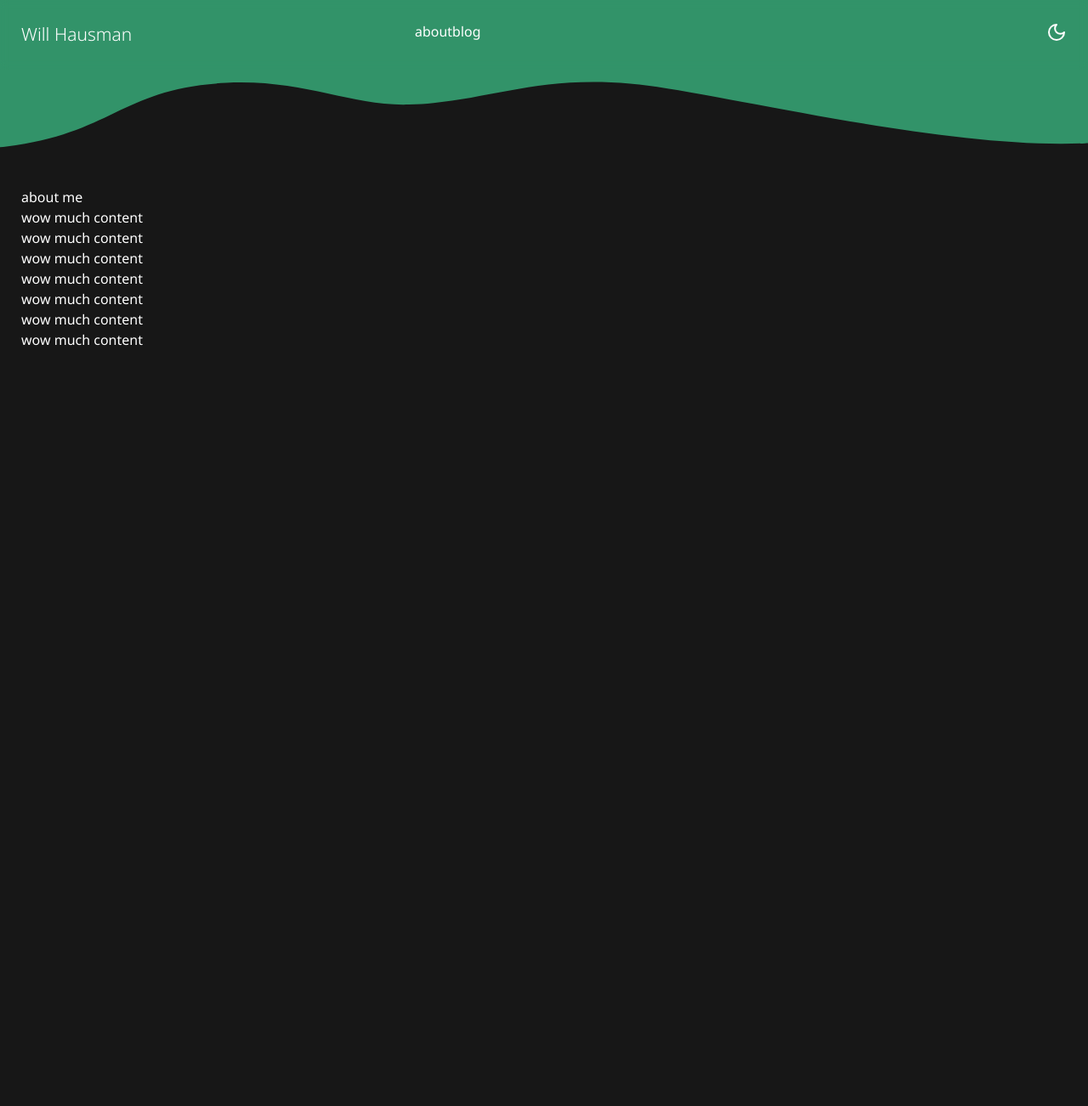
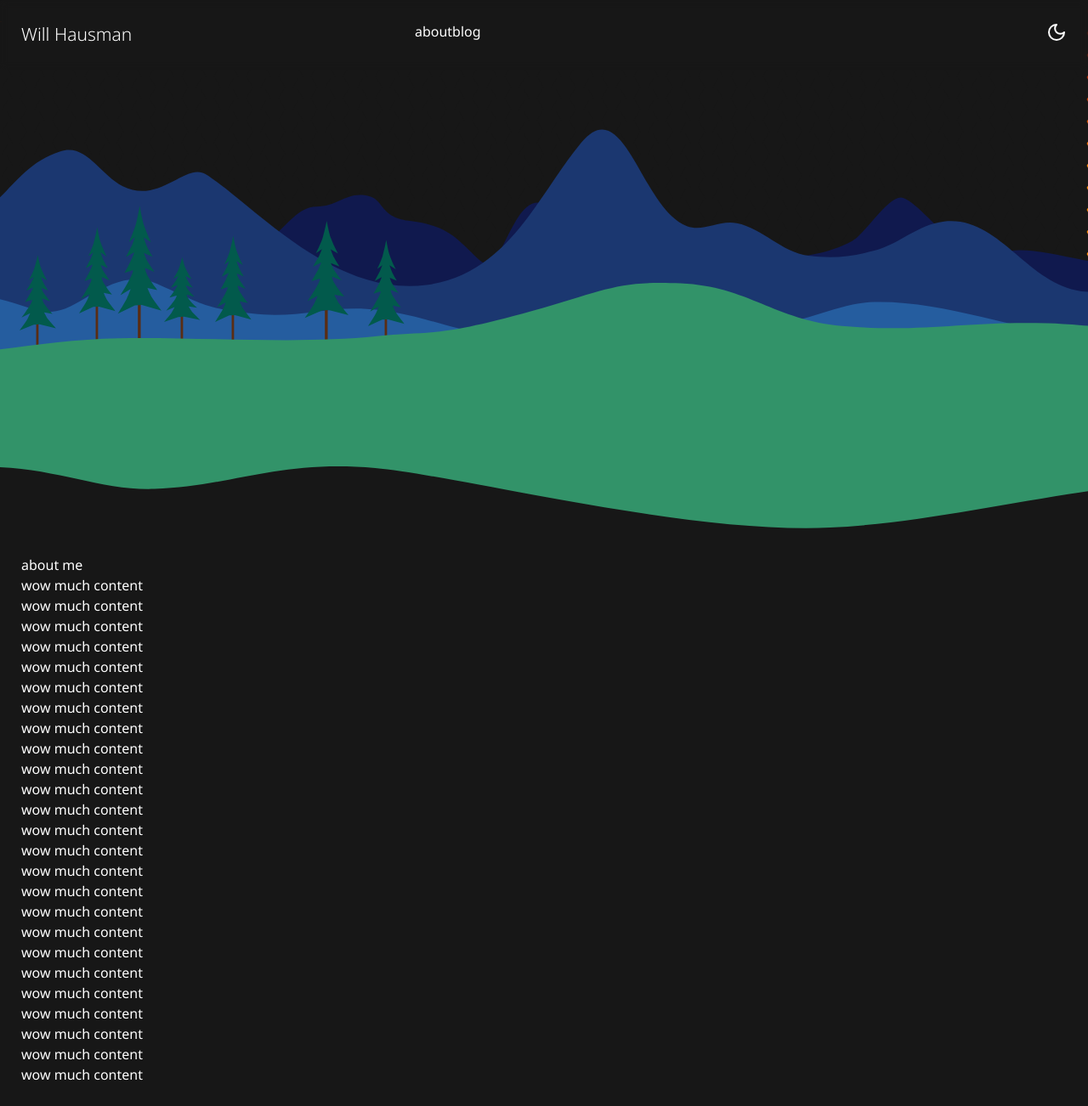
Before and after one commit to whaus7/will-hausman, a Next.js app: page /about in a window 1280 px wide. Shown: the whole page at 85% size. Before the commit the page ends 800 px from the top, so only its background shows below. Built offline with nearby package versions, Linux system fonts and the light colour scheme.

Commit message:
parallax scrolling for hero canvas

```diff
--- a/app/about/page.tsx
+++ b/app/about/page.tsx
@@ -9,6 +9,24 @@ export default function About() {
       <div>wow much content</div>
       <div>wow much content</div>
       <div>wow much content</div>
+      <div>wow much content</div>
+      <div>wow much content</div>
+      <div>wow much content</div>
+      <div>wow much content</div>
+      <div>wow much content</div>
+      <div>wow much content</div>
+      <div>wow much content</div>
+      <div>wow much content</div>
+      <div>wow much content</div>
+      <div>wow much content</div>
+      <div>wow much content</div>
+      <div>wow much content</div>
+      <div>wow much content</div>
+      <div>wow much content</div>
+      <div>wow much content</div>
+      <div>wow much content</div>
+      <div>wow much content</div>
+      <div>wow much content</div>
     </div>
   )
 }
--- a/app/blog/page.tsx
+++ b/app/blog/page.tsx
@@ -2,6 +2,34 @@ export default function Blog() {
   return (
     <div className="w-full max-w-[900]">
       <div>first blog</div>
+      <div>first blog</div>
+      <div>first blog</div>
+      <div>first blog</div>
+      <div>first blog</div>
+      <div>first blog</div>
+      <div>first blog</div>
+      <div>first blog</div>
+      <div>first blog</div>
+      <div>first blog</div>
+      <div>first blog</div>
+      <div>first blog</div>
+      <div>first blog</div>
+      <div>first blog</div>
+      <div>first blog</div>
+      <div>first blog</div>
+      <div>first blog</div>
+      <div>first blog</div>
+      <div>first blog</div>
+      <div>first blog</div>
+      <div>first blog</div>
+      <div>first blog</div>
+      <div>first blog</div>
+      <div>first blog</div>
+      <div>first blog</div>
+      <div>first blog</div>
+      <div>first blog</div>
+      <div>first blog</div>
+      <div>first blog</div>
     </div>
   )
 }
--- a/app/components/hero/Mountains.jsx
+++ b/app/components/hero/Mountains.jsx
@@ -3,6 +3,7 @@
 import styles from '@/app/components/hero/Mountains.module.css'
 import { useAppSelector } from '@/lib/hooks'
 import { selectDarkmode } from '@/lib/features/darkmode/darkmodeSlice'
+import { usePathname } from 'next/navigation'
 import Tree from '@/app/components/hero/Tree'
 import trees from '@/app/components/hero/trees'
 import Boop from '@/app/components/Boop'
@@ -10,6 +11,22 @@ import Sun from '@/app/components/svg_icons/Sun'
 
 export default function Mountains() {
   const darkmode = useAppSelector(selectDarkmode)
+  const pathname = usePathname()
+  console.log('pathname: ' + pathname)
+
+  const scrollPos = (pathname, layer) => {
+    let baseScroll = 100
+    const scrollDistance = baseScroll + layer * 50
+
+    switch (pathname) {
+      case '/':
+        return `0px`
+      case '/about':
+        return `-${scrollDistance}px`
+      case '/blog':
+        return `${scrollDistance}px`
+    }
+  }
 
   return (
     <svg
@@ -31,8 +48,9 @@ export default function Mountains() {
       <path
         className={styles.mountain}
         style={{
-          scale: 3,
           fill: darkmode ? 'rgb(16, 25, 78)' : 'rgb(0, 122, 106)',
+          transition: 'transform 1s ease',
+          transform: `translateX(${scrollPos(pathname, 1)}) scale(3.0)`,
         }}
         d="M 814.121 89.205 L 227.804 89.274 L 229.753 54.072 C 229.753 54.072 249.12 57.694 261.679 47.695 C 271.07 40.218 281.704 58.095 289.096 55.547 C 301.963 51.112 320.664 59.295 334.509 59.918 C 366.96 61.377 409.283 64.428 439.319 52.057 C 446.937 48.919 452.325 37.628 460.564 37.598 C 469.977 37.564 472.23 31.347 481.462 33.475 C 487.015 34.755 485.994 41.878 496.806 43.097 C 513.727 45.004 516.536 51.344 524.942 58.721 C 533.174 65.945 536.781 35.878 547.733 36.036 C 561.642 36.237 565.387 58.912 579.03 62.133 C 599.513 66.969 621.823 63.107 642.399 58.684 C 654.009 56.189 660.401 56.515 670.997 50.967 C 675.959 48.369 685.675 32.118 690.859 34.132 C 700.709 37.959 713.226 62.563 730.507 55.574 C 739.76 51.832 765.618 61.067 772.413 59.487 C 781.417 57.394 784.051 49.401 789.749 52.93 C 803.798 61.632 813.969 63.717 813.969 63.717 L 814.121 89.205 Z"
       />
@@ -42,8 +60,9 @@ export default function Mountains() {
         style={{
           //paintOrder: 'fill',
           fillRule: 'nonzero',
-          scale: 3,
           fill: darkmode ? 'rgb(27, 55, 112)' : 'rgb(5, 136, 124)',
+          transition: 'transform 1s ease',
+          transform: `translateX(${scrollPos(pathname, 2)}) scale(3.0)`,
         }}
         d="M 5.358 89.618 L 1023.966 89.203 L 1023.882 78.741 L 969.907 69.738 C 969.907 69.738 927.596 62.22 910.757 65.994 C 881.879 72.466 860.365 61.678 836.647 56.5 C 821.963 53.294 794.885 73.098 777.475 70.814 C 755.848 67.975 745.086 40.97 723.583 43.446 C 713.161 44.647 706.116 52.298 696.187 54.873 C 686.922 57.276 680.024 58.006 670.314 56.83 C 660.013 55.582 652.354 46.012 642.266 44.064 C 635.088 42.678 629.292 47.701 622.696 45.238 C 604.875 38.582 598.199 -7.795 581.386 12.365 C 564.445 32.679 552.878 64.054 520.506 68.326 C 483.645 73.193 451.834 35.993 434.078 24.888 C 426.204 19.963 415.862 36.93 401.465 29.584 C 392.323 24.919 387.237 12.597 377.004 15.887 C 364.945 19.764 359.549 28.077 352.543 34.672 C 335.264 50.935 286.564 68.078 257.318 65.265 C 241.894 63.781 236.754 39.485 208.251 46.607 C 193.115 50.39 179.368 67.01 155.272 69.298 C 136.392 71.091 121.547 53.798 104.36 59.395 C 84.503 65.859 69.097 71.511 50.81 74.723 C 35.933 77.336 5.602 77.847 5.602 77.847 L 5.358 89.618 Z"
       />
@@ -51,12 +70,20 @@ export default function Mountains() {
       <path
         className={styles.mountain}
         style={{
-          scale: 3,
           fill: darkmode ? 'rgb(37, 93, 159)' : 'rgb(33, 155, 140)',
+          transition: 'transform 1s ease',
+          transform: `translateX(${scrollPos(pathname, 3)}) scale(3.0)`,
         }}
         d="M 5.393 89.26 L 5.496 108.173 L 1023.822 108.084 L 1023.618 83.839 C 1023.618 83.839 975.145 75.692 951.133 76.553 C 929.606 77.325 908.979 88.923 887.475 87.674 C 877.623 87.102 868.95 79.791 859.097 79.237 C 840.947 78.217 823.586 88.566 805.409 88.824 C 774.263 89.267 744.13 74.379 712.988 75.019 C 697.373 75.34 682.526 85.24 666.97 83.839 C 652.5 82.535 641.983 80.606 627.457 80.341 C 605.146 79.934 586.093 85.681 563.812 86.907 C 549.94 87.67 538.729 80.578 518.329 78.087 C 499.236 75.755 487.767 81.907 468.68 79.528 C 449.906 77.188 451.007 76.621 431.709 67.95 C 414.96 60.424 401.514 78.583 390.311 78.834 C 382.353 79.012 370.414 72.29 362.495 73.089 C 355.376 73.807 342.885 80.466 336.088 82.702 C 309.396 91.483 291.641 80.641 263.543 80.387 C 233.434 80.115 203.435 88.997 173.423 86.566 C 158.897 85.39 145.419 77.15 130.856 76.595 C 108.364 75.738 86.532 84.775 64.129 86.949 C 44.729 88.832 5.393 89.26 5.393 89.26 Z"
       />
 
+      {/* Tree */}
+      <g
+        style={{
+          transition: 'transform 1s ease',
+          transform: `translateX(${scrollPos(pathname, 4)})`,
+        }}
+      >
         {trees.map((tree, i) => {
           return (
             <Boop
@@ -74,12 +101,15 @@ export default function Mountains() {
             </Boop>
           )
         })}
+      </g>
 
       {/* rolling hills */}
       <path
         className={styles.mountain}
         style={{
-          scale: 3,
+          transition: 'transform 1s ease',
+          transform: `translateX(${scrollPos(pathname, 4)}) scale(3.0)`,
+          //scale: 3,
           fill: darkmode ? 'rgb(50, 147, 105)' : 'rgb(112, 193, 112)',
         }}
         d="M 5.114 112.431 C 5.114 112.431 41.508 116.65 61.391 123.73 C 88.907 133.529 121.616 130.804 151.479 135.956 C 197.694 143.929 255.486 169.118 289.176 164.841 C 331.383 159.483 334.189 141.986 375.246 139.854 C 405.595 138.278 424.239 149.12 447.141 148.366 C 477.615 147.363 495.521 136.83 533.82 140.151 C 565.366 142.887 655.941 166.229 712.217 163.54 C 759.753 161.268 812.448 145.599 852.882 146.098 C 890.155 146.559 923.887 143.674 949.522 135.271 C 990.275 121.913 1023.29 117.284 1023.29 117.284 L 1023.4 97.509 C 1023.4 97.509 973.276 99.345 921.167 95.841 C 874.458 92.7 826.388 84.234 797.298 83.362 C 765.481 82.409 748.458 87.162 716.783 84.414 C 690.346 82.12 680.131 68.85 653.594 67.685 C 628.491 66.584 624.595 70.313 595.388 78.519 C 557.184 89.254 555.004 86.229 534.485 88.442 C 504.237 91.704 463.82 88.629 433.342 89.212 C 396.291 89.921 368.857 98.984 331.847 97.322 C 302.966 96.024 273.347 99.006 244.915 94.45 C 231.15 92.245 218.729 85.428 204.935 83.362 C 187.128 80.696 168.771 80.749 150.741 81.833 C 116.257 83.905 83.125 96.281 48.571 97.127 C 34.416 97.474 5.493 92.921 5.493 92.921 L 5.114 112.431 Z"
--- a/app/layout.tsx
+++ b/app/layout.tsx
@@ -4,6 +4,8 @@ import type { Metadata } from 'next'
 import '@/app/globals.css'
 import ThemeProvider from '@/app/components/ThemeProvider'
 import Header from '@/app/components/header/Header'
+import HeroCanvas from '@/app/components/hero/HeroCanvas'
+import Mountains from '@/app/components/hero/Mountains'
 
 export const metadata: Metadata = {
   title: 'Will Hausman',
@@ -22,7 +24,17 @@ export default function RootLayout({ children }: ReactChildren) {
           <div>
             <Header />
 
-            {children}
+            <div className="flex justify-center overflow-x-hidden" id="hero">
+              <div>
+                {/* <div style={{ height: 100 }}></div> */}
+                <HeroCanvas />
+                <Mountains />
+              </div>
+            </div>
+
+            <div className="flex p-5 justify-center w-full mt-[-50]">
+              <div className="w-full max-w-[900]">{children}</div>
+            </div>
           </div>
         </ThemeProvider>
       </html>
--- a/app/page.tsx
+++ b/app/page.tsx
@@ -1,22 +1,10 @@
 'use client'
 
 import React from 'react'
-import HeroCanvas from '@/app/components/hero/HeroCanvas'
-import Mountains from '@/app/components/hero/Mountains'
 
 export default function Home() {
   return (
     <div>
-      <div className="flex justify-center overflow-x-hidden" id="hero">
-        <div>
-          {/* <div style={{ height: 100 }}></div> */}
-          <HeroCanvas />
-          <Mountains />
-        </div>
-      </div>
-
-      <div className="flex p-5 justify-center w-full mt-[-50]">
-        <div className="w-full max-w-[900]">
       <div>conmtent</div>
       <div>conmtent</div>
       <div>conmtent</div>
@@ -52,7 +40,5 @@ export default function Home() {
       <div>conmtent</div>
       <div>conmtent</div>
     </div>
-      </div>
-    </div>
   )
 }
```
Also changed, not shown: app/about/layout-holder.tsx (renamed from app/about/layout.tsx), app/blog/layout-holder.tsx (renamed from app/blog/layout.tsx). Lines whose indentation alone changed are shown as unchanged.
